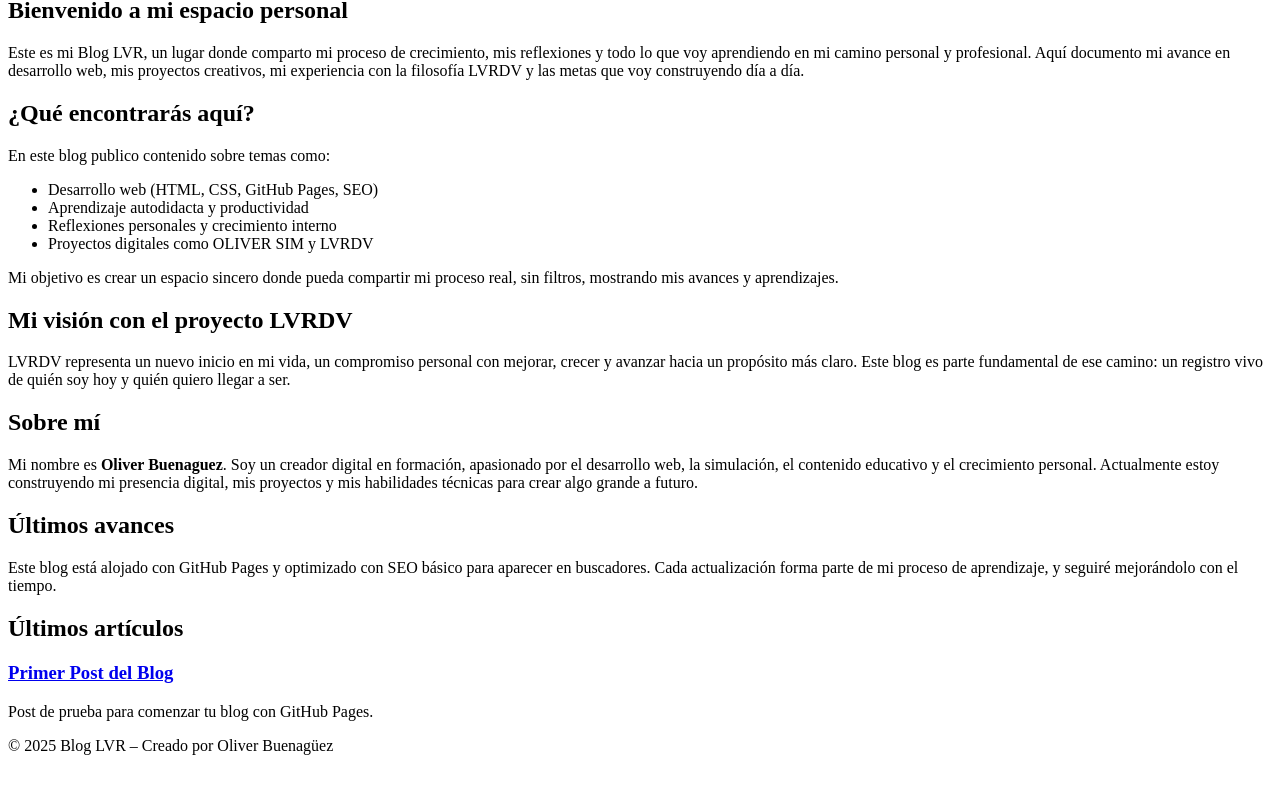
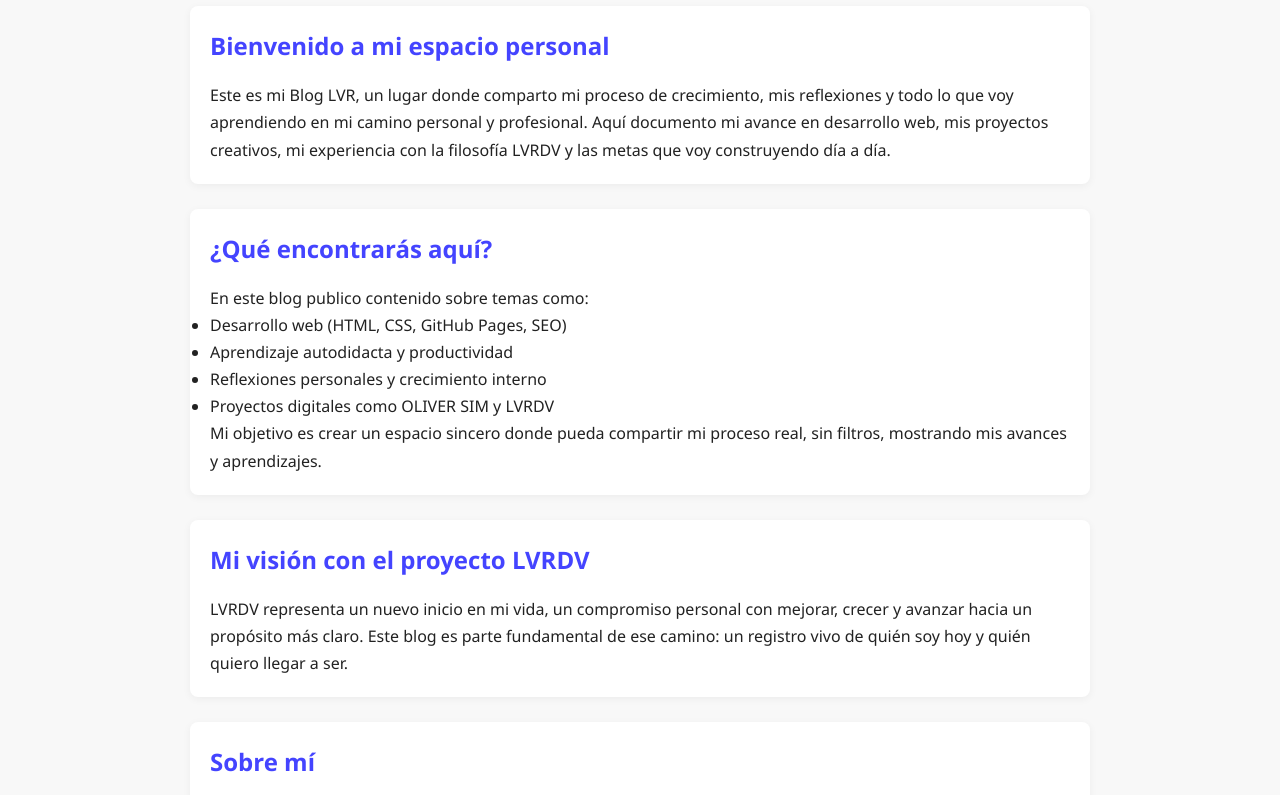
Before and after one commit to oliverbuenaguez/LVR-blog, a plain HTML site: page index.html in a window 1280 px wide. Shown: the part 83-878 px from the top of the page. Before the commit the page ends 854 px from the top, so only its background shows below. Drawn offline with Linux system fonts and the light colour scheme.

Commit message:
despues dek post

```diff
--- /dev/null
+++ b/css/styles.css
@@ -0,0 +1,57 @@
+/* ----------------------------- */
+/* Estilos base del Blog LVR     */
+/* ----------------------------- */
+
+:root {
+  --color-bg: #f8f8f8;
+  --color-text: #222;
+  --color-primary: #4444ff;
+  --color-accent: #2222cc;
+  --max-width: 900px;
+  --font-main: "Segoe UI", Arial, sans-serif;
+}
+
+/* Reset básico */
+* {
+  margin: 0;
+  padding: 0;
+  box-sizing: border-box;
+}
+
+/* Body */
+body {
+  background: var(--color-bg);
+  color: var(--color-text);
+  font-family: var(--font-main);
+  line-height: 1.7;
+  padding: 20px;
+}
+
+/* Contenedor principal */
+main {
+  max-width: var(--max-width);
+  margin: auto;
+}
+
+/* Títulos */
+h1,
+h2 {
+  margin-bottom: 15px;
+  color: var(--color-primary);
+}
+
+/* Secciones */
+section {
+  background: #fff;
+  padding: 20px;
+  margin-bottom: 25px;
+  border-radius: 8px;
+  box-shadow: 0 2px 8px rgba(0, 0, 0, 0.05);
+}
+
+/* Footer */
+footer {
+  text-align: center;
+  margin-top: 30px;
+  opacity: 0.8;
+}
--- a/index.html
+++ b/index.html
@@ -27,6 +27,9 @@
       property="og:url"
       content="https://oliverbuenaguez.github.io/LVR-blog/"
     />
+
+    <!-- CSS PRINCIPAL -->
+    <link rel="stylesheet" href="css/styles.css" />
   </head>
   <body>
     <header>
```
